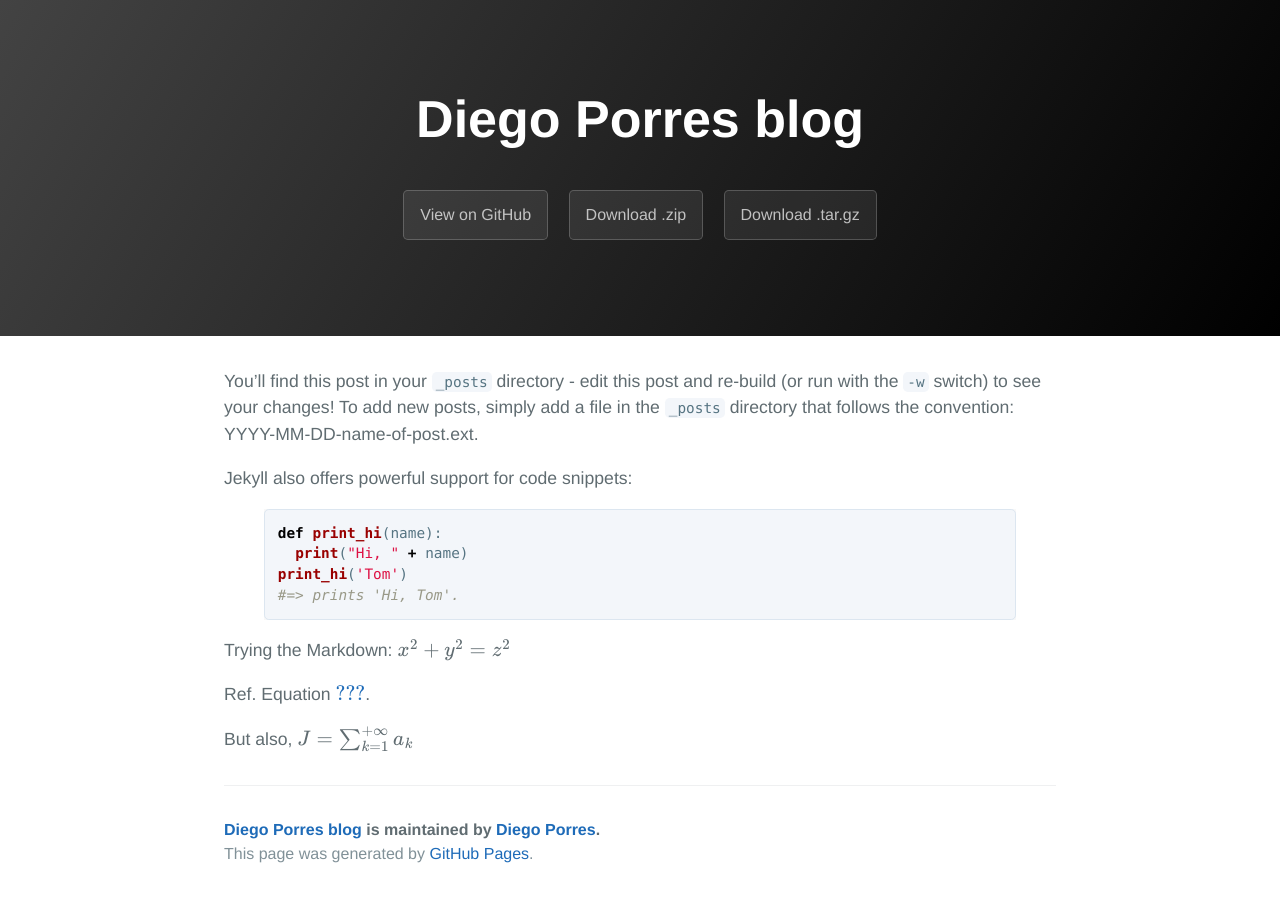
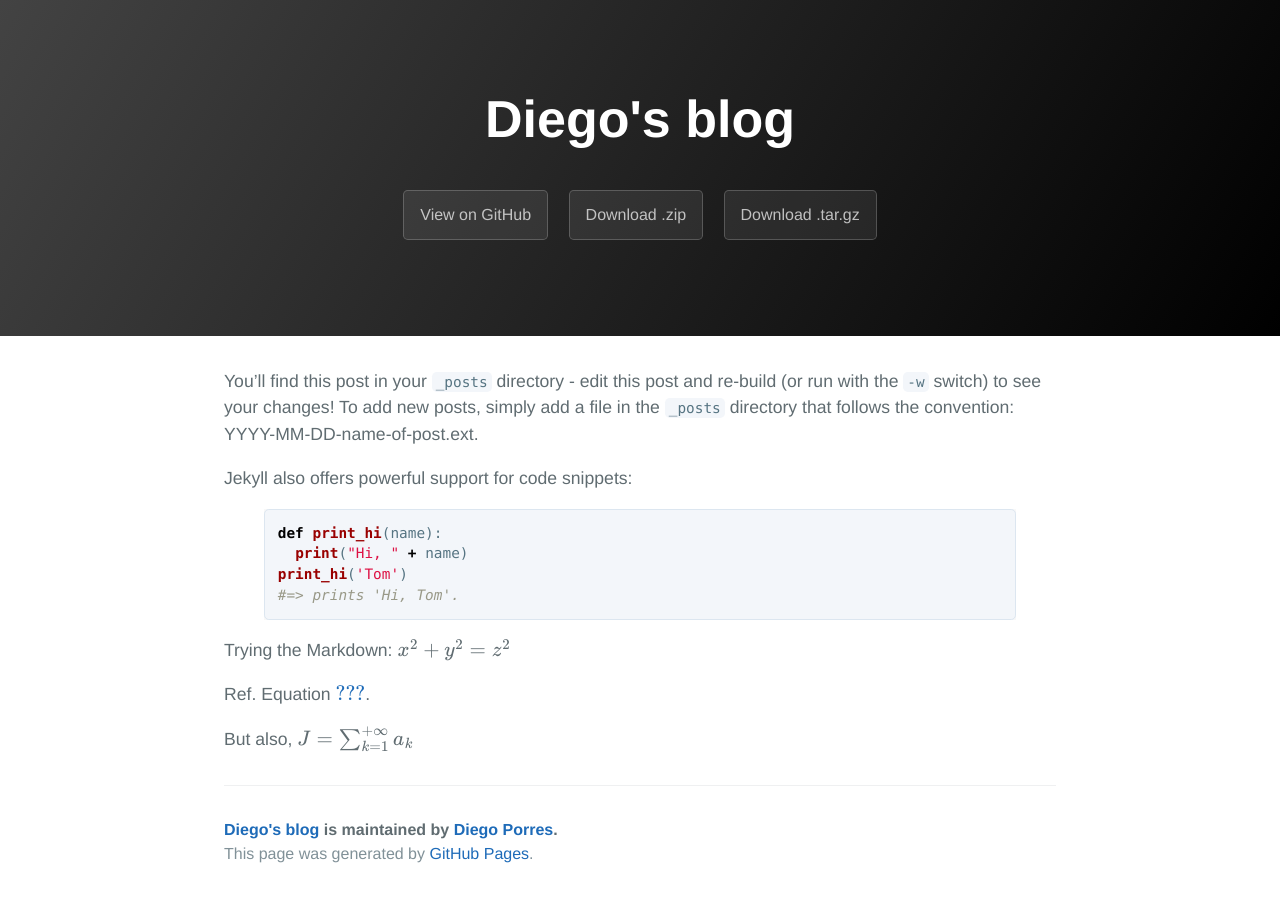
Before and after one commit to PDillis/pdillis.github.io, a Jekyll site: the page built from _posts/2018-02-26-sample-content.markdown, in a window 1280 px wide. Built offline with Jekyll 4.4.1, drawn with Linux system fonts in a browser that asks for light colours; formulas are drawn with MathJax 3.

Commit message:
Update _config.yml

```diff
--- a/_config.yml
+++ b/_config.yml
@@ -1,5 +1,5 @@
 # Setup
-title:              Diego Porres blog
+title:              Diego's blog
 description:        Musings from far away.
 github_username:    PDillis
 
```
